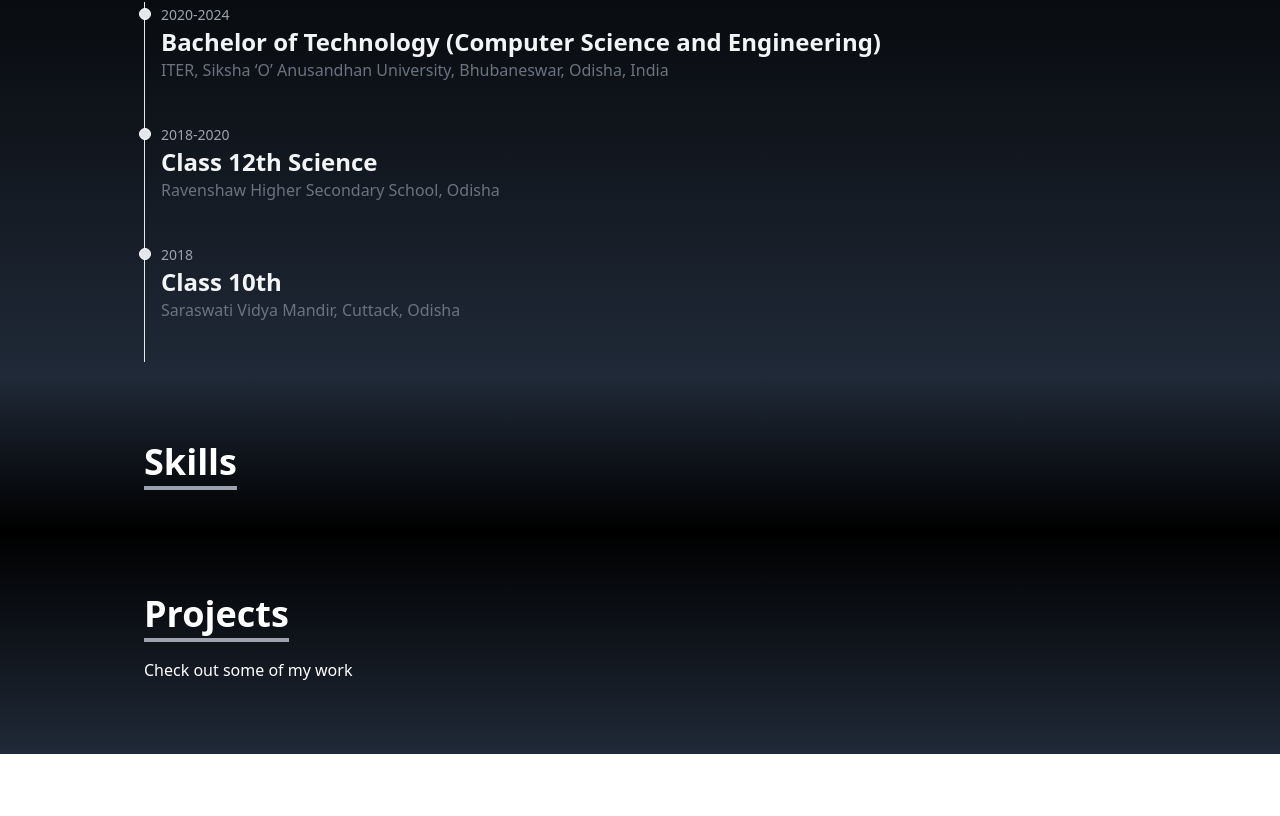
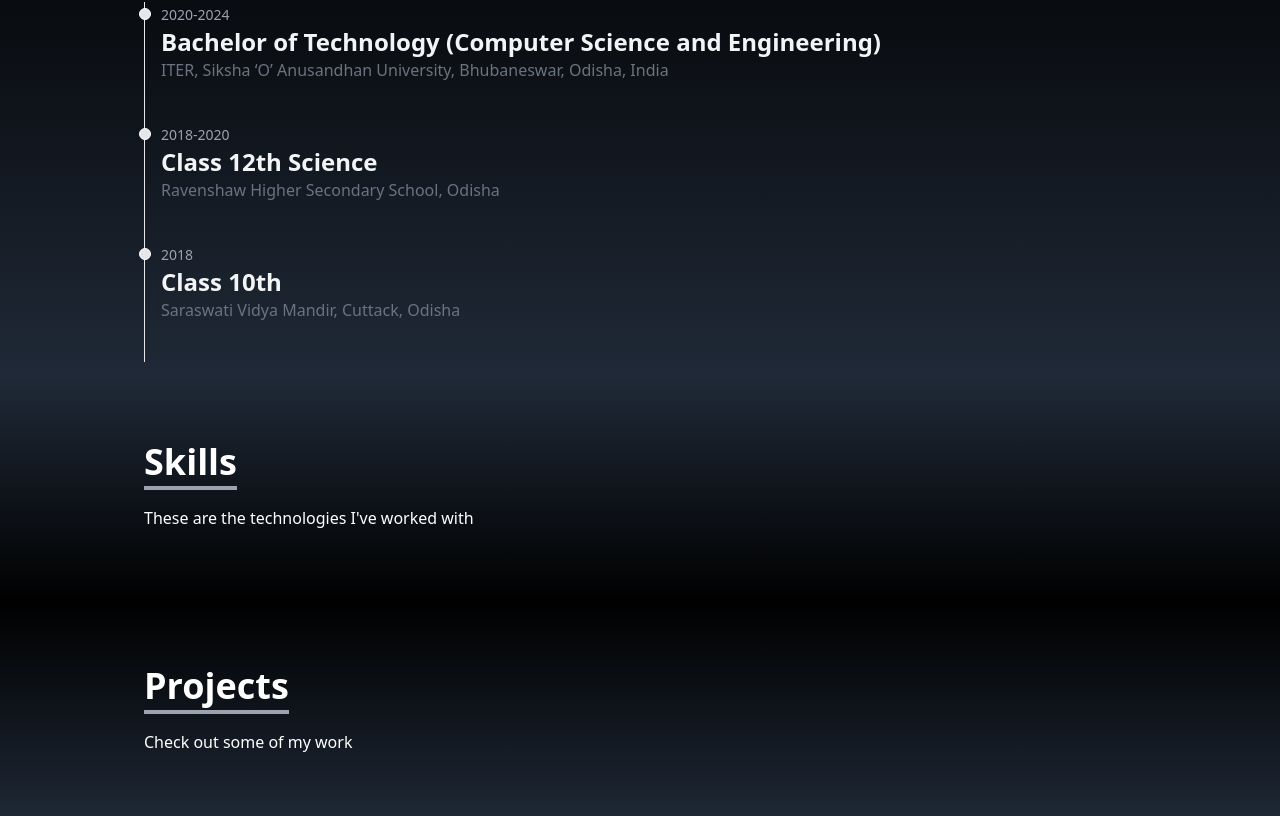
Before and after one commit to RashP07/portfolio, a React (Create React App) app: page / in a window 1280 px wide. Shown: the part 974-1790 px from the top of the page. Before the commit the page ends 1728 px from the top, so only its background shows below. Built offline with nearby package versions, Linux system fonts and the light colour scheme.

Commit message:
add skills

```diff
--- a/src/components/Skills.jsx
+++ b/src/components/Skills.jsx
@@ -6,6 +6,7 @@ const Skills = () => {
             <div className='max-w-screen-lg max-h-screen-lg p-4 mx-auto flex flex-col justify-center w-full h-auto'>
                 <div className='pb-8'>
                     <p className='text-4xl font-bold inline border-b-4 border-gray-400'>Skills</p>
+                    <p className='py-6'>These are the technologies I've worked with</p>
                     </div>
             </div>
         </div>
```
